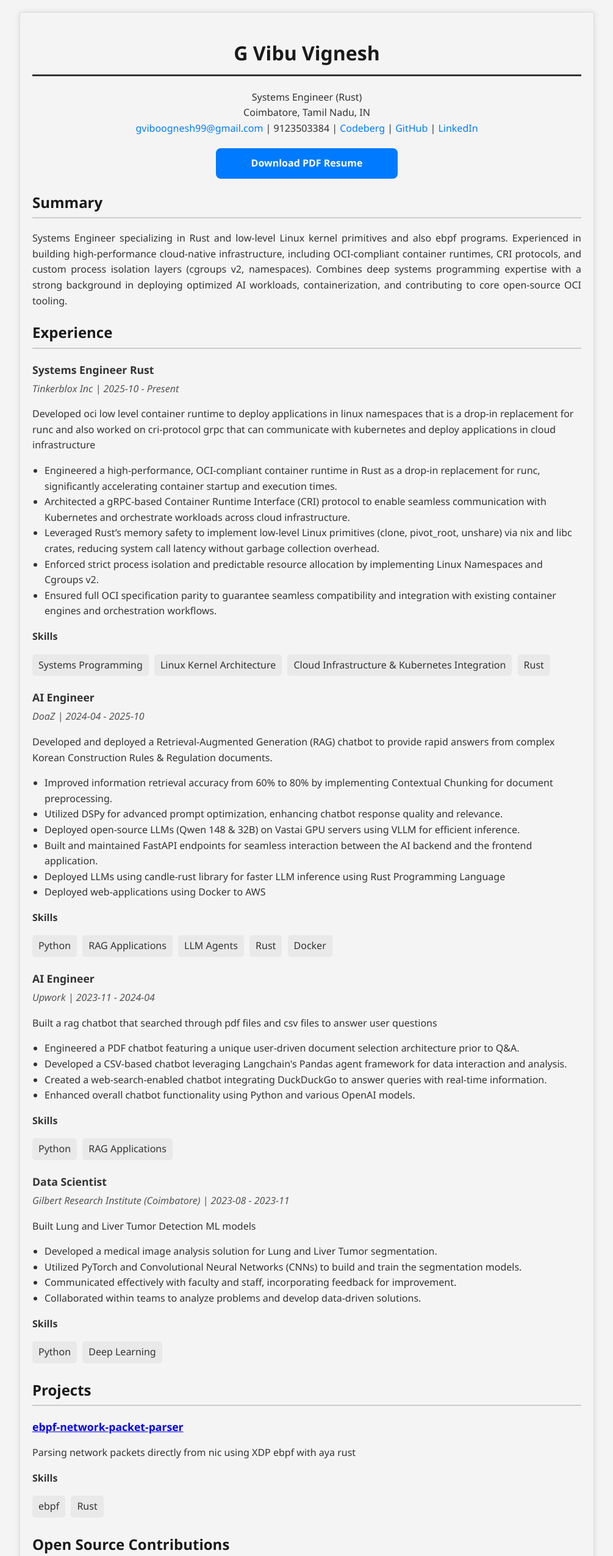
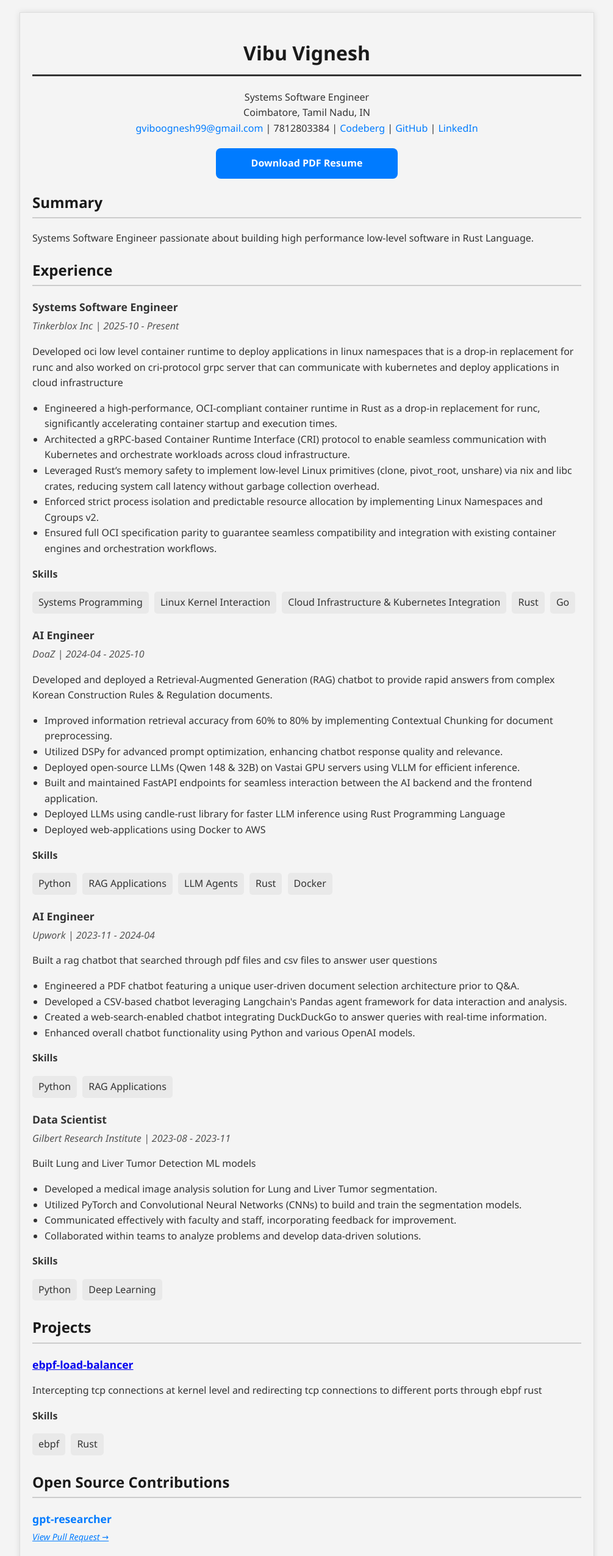
Before and after one commit to viboognesh/Resume, a plain HTML site: page docs/default/resume.html in a window 1280 px wide. Shown: the top 2551 px of the page at 61% size, without its empty margins (137-1142 px from the left). Drawn offline with Linux system fonts and the light colour scheme.

Commit message:
31/8/2026

```diff
--- a/docs/default/resume.html
+++ b/docs/default/resume.html
@@ -4,7 +4,7 @@
 <head>
     <meta charset="UTF-8">
     <meta name="viewport" content="width=device-width, initial-scale=1.0">
-    <title>G Vibu Vignesh - Resume</title>
+    <title>Vibu Vignesh - Resume</title>
     <style>
         body {
             font-family: 'Segoe UI', Tahoma, Geneva, Verdana, sans-serif;
@@ -140,12 +140,12 @@
 <body>
 
     <div class="header-info">
-        <h1>G Vibu Vignesh</h1>
-        <p>Systems Engineer (Rust)</p>
+        <h1>Vibu Vignesh</h1>
+        <p>Systems Software Engineer</p>
         <p>Coimbatore, Tamil Nadu, IN</p>
         <p>
             <a href="mailto:gviboognesh99@gmail.com">gviboognesh99@gmail.com</a> |
-            9123503384 |
+            7812803384 |
             <!-- <a href="https://viboognesh.github.io/Resume/default/resume.html" target="_blank">Portfolio</a> | -->
 
             <a href="https://codeberg.org/viboognesh" target="_blank">Codeberg</a> |
@@ -159,16 +159,16 @@
     <a href="resume.pdf" download="G_Vibu_Vignesh_Resume.pdf" class="download-button">Download PDF Resume</a>
     <div class="section">
         <h2>Summary</h2>
-        <p class="summary">Systems Engineer specializing in Rust and low-level Linux kernel primitives and also ebpf programs. Experienced in building high-performance cloud-native infrastructure, including OCI-compliant container runtimes, CRI protocols, and custom process isolation layers (cgroups v2, namespaces). Combines deep systems programming expertise with a strong background in deploying optimized AI workloads, containerization, and contributing to core open-source OCI tooling.</p>
+        <p class="summary">Systems Software Engineer passionate about building high performance low-level software in Rust Language.</p>
     </div>
 
     <div class="section">
         <h2>Experience</h2>
 
         <div>
-            <div class="job-title">Systems Engineer Rust</div>
+            <div class="job-title">Systems Software Engineer</div>
             <div class="company-name">Tinkerblox Inc | 2025-10 - Present</div>
-            <p>Developed oci low level container runtime to deploy applications in linux namespaces that is a drop-in replacement for runc and also worked on cri-protocol grpc that can communicate with kubernetes and deploy applications in cloud infrastructure</p>
+            <p>Developed oci low level container runtime to deploy applications in linux namespaces that is a drop-in replacement for runc and also worked on cri-protocol grpc server that can communicate with kubernetes and deploy applications in cloud infrastructure</p>
 
             <ul>
 
@@ -190,11 +190,13 @@
 
                 <li>Systems Programming</li>
 
-                <li>Linux Kernel Architecture</li>
+                <li>Linux Kernel Interaction</li>
 
                 <li>Cloud Infrastructure & Kubernetes Integration</li>
 
                 <li>Rust</li>
+
+                <li>Go</li>
 
 
             </ul>
@@ -270,7 +272,7 @@
 
         <div>
             <div class="job-title">Data Scientist</div>
-            <div class="company-name">Gilbert Research Institute (Coimbatore) | 2023-08 - 2023-11</div>
+            <div class="company-name">Gilbert Research Institute | 2023-08 - 2023-11</div>
             <p>Built Lung and Liver Tumor Detection ML models</p>
 
             <ul>
@@ -304,8 +306,8 @@
         <h2>Projects</h2>
 
         <div>
-            <div class="project-title"> <a href="https://codeberg.org/viboognesh/aya-xdp-ebpf">ebpf-network-packet-parser</a></div>
-            <p>Parsing network packets directly from nic using XDP ebpf with aya rust </p>
+            <div class="project-title"> <a href="https://codeberg.org/viboognesh/ebpf-load-balancer">ebpf-load-balancer</a></div>
+            <p>Intercepting tcp connections at kernel level and redirecting tcp connections to different ports through ebpf rust </p>
 
 
             <p class="skill-category"><strong>Skills</strong></p>
@@ -418,25 +420,27 @@
         <h2>Skills</h2>
         <ul class="skills-list">
 
+            <li>RAG Applications</li>
+
+            <li>Docker</li>
+
             <li>ebpf</li>
 
-            <li>RAG Applications</li>
+            <li>Cloud Infrastructure & Kubernetes Integration</li>
+
+            <li>Go</li>
+
+            <li>Linux Kernel Interaction</li>
+
+            <li>Rust</li>
+
+            <li>Python</li>
+
+            <li>Systems Programming</li>
 
             <li>LLM Agents</li>
 
             <li>Deep Learning</li>
-
-            <li>Rust</li>
-
-            <li>Linux Kernel Architecture</li>
-
-            <li>Docker</li>
-
-            <li>Python</li>
-
-            <li>Cloud Infrastructure & Kubernetes Integration</li>
-
-            <li>Systems Programming</li>
 
         </ul>
     </div>
```
Also changed, not shown: json/default.json (+14 -13 lines), 1 other file.
